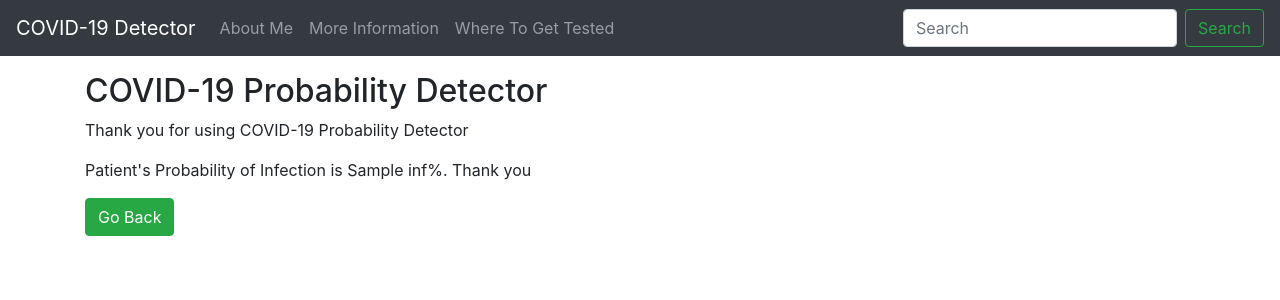
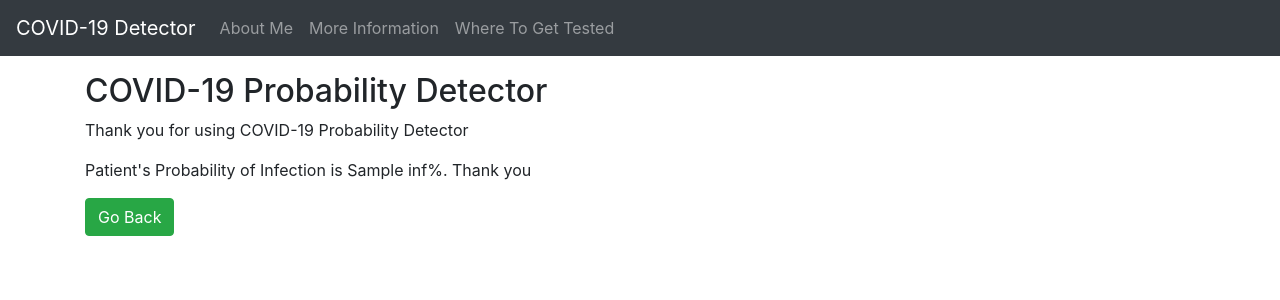
Before and after one commit to Diegod96/covid-flask, a Flask app: template templates/show.html in a window 1280 px wide. Shown: the top 300 px of the page. Run offline with Flask 2, Linux system fonts and the light colour scheme; the template is opened without the code that fills it: most values are stand-ins (such as "Sample title", 1, 10 or a date in 2020); parts of the project's set-up code (start-up, migrations or seed data) failed here and were passed over; some libraries are stand-ins or nearby versions.

Commit message:
Updated html

```diff
--- a/templates/show.html
+++ b/templates/show.html
@@ -49,16 +49,6 @@
             >
           </li>
         </ul>
-        <form class="form-inline my-2 my-lg-0">
-          <input
-            class="form-control mr-sm-2"
-            type="search"
-            placeholder="Search"
-            aria-label="Search"
-          />
-          <button class="btn btn-outline-success my-2 my-sm-0" type="submit">
-            Search
-          </button>
         </form>
       </div>
     </nav>
```
